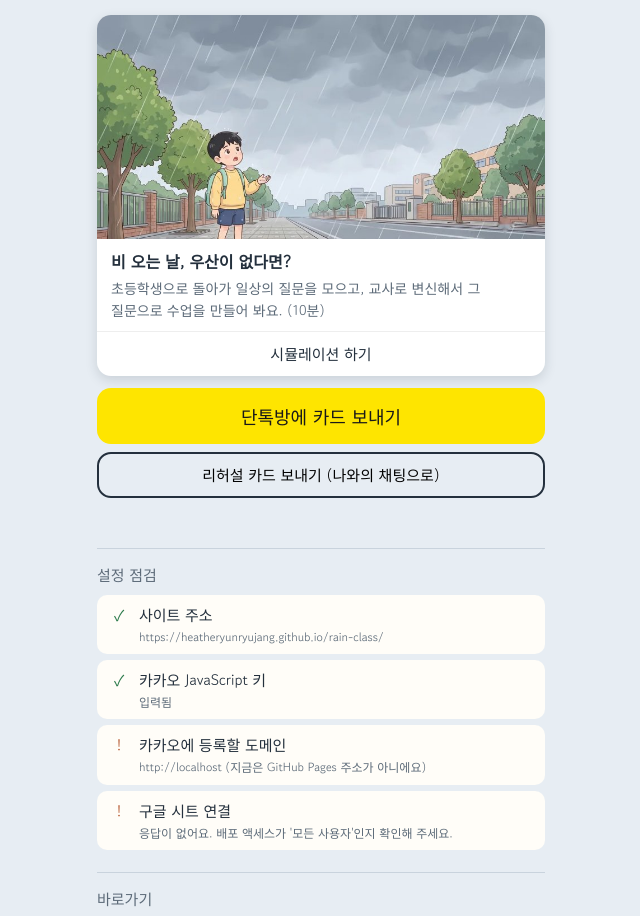
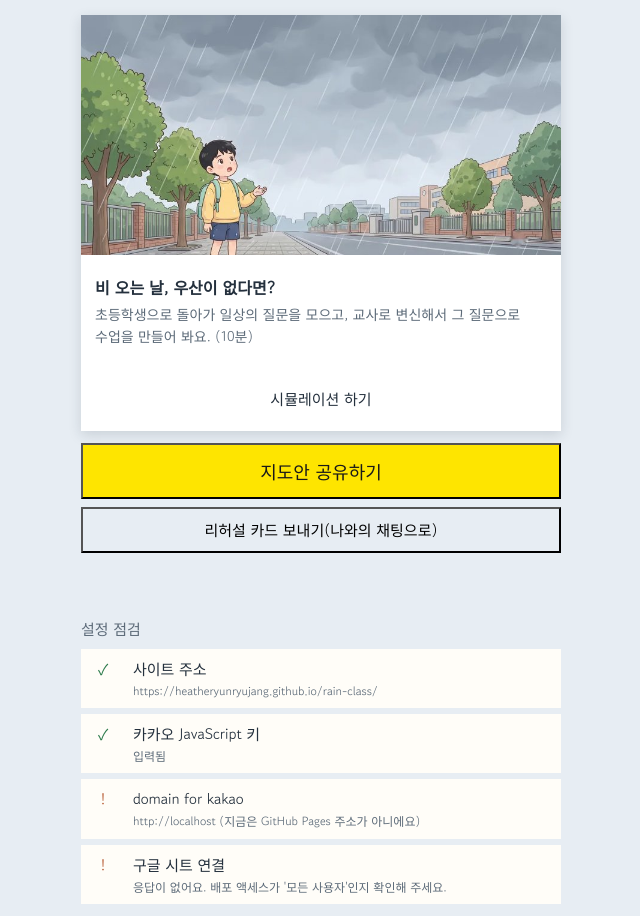
Before and after one commit to heatheryunryujang/rain-class, a plain HTML site: page invite.html in a window 1280 px wide. Shown: the part 90-1006 px from the top of the page, without its empty margins (319-959 px from the left). Drawn offline with Linux system fonts and the light colour scheme; no server answers; a web font is replaced by a local one.

Commit message:
Update invite.html.ver11.17

```diff
--- a/invite.html
+++ b/invite.html
@@ -16,37 +16,37 @@
   --body:"Gowun Dodum","Apple SD Gothic Neo","Malgun Gothic",sans-serif;
   color-scheme:light;
 }
-*{box-sizing:border-box;margin:0;padding:0}
+*{box-sizing:-box;margin:0;padding:0}
 body{background:var(--sky);color:var(--ink);font-family:var(--body);font-size:16px;line-height:1.6;word-break:keep-all;-webkit-text-size-adjust:100%}
 button{font:inherit;cursor:pointer}
-:focus-visible{outline:3px solid var(--sun);outline-offset:2px}
+:focus-visible{outline:3px solid var(--sun);outline-offset:4px}
 main{max-width:480px;margin:0 auto;padding:20px 16px 40px}
 h1{font-family:var(--hand);font-weight:700;font-size:34px;line-height:1.1;margin-bottom:4px}
 .lead{color:var(--soft);margin-bottom:18px}
-.preview{background:#fff;border-radius:14px;overflow:hidden;box-shadow:0 4px 12px rgba(36,48,61,.15);margin-bottom:12px}
+.preview{background:#fff;-radius:18px;overflow:hidden;box-shadow:0 4px 12px rgba(36,48,61,.15);margin-bottom:12px}
 .preview img{display:block;width:100%;aspect-ratio:2/1;object-fit:cover;background:#dfe6ec}
-.preview .t{padding:10px 14px 2px;font-weight:bold}
-.preview .d{padding:0 14px 10px;font-size:14px;color:var(--soft)}
-.preview .b{border-top:1px solid #eee;text-align:center;padding:10px;font-size:15px}
-.send{width:100%;min-height:56px;border:0;border-radius:14px;background:#FEE500;color:#191919;font-size:18px;margin-bottom:8px}
-.sub{width:100%;min-height:46px;border:2px solid var(--ink);border-radius:14px;background:transparent;font-size:15px}
+.preview .t{padding:20px 14px 2px;font-weight:bold}
+.preview .d{padding:0 14px 20px;font-size:14px;color:var(--soft)}
+.preview .b{-top:1px solid #eee;text-align:center;padding:20px;font-size:15px}
+.send{width:100%;min-height:56px;:0;-radius:14px;background:#FEE500;color:#191919;font-size:18px;margin-bottom:8px}
+.sub{width:100%;min-height:46px;:2px solid var(--ink);-radius:14px;background:transparent;font-size:15px}
 .status{min-height:1.4em;font-size:14px;text-align:center;margin:8px 0 18px}
 .status.err{color:var(--warn)} .status.ok{color:var(--ok)}
-h2{font-size:15px;color:var(--soft);font-weight:normal;margin:22px 0 8px;border-top:1px solid var(--line);padding-top:14px}
+h2{font-size:15px;color:var(--soft);font-weight:normal;margin:22px 0 8px;-top:1px solid var(--line);padding-top:14px}
 .checks{list-style:none;display:grid;gap:6px}
-.checks li{display:flex;gap:10px;align-items:baseline;background:var(--paper);border-radius:10px;padding:8px 12px;font-size:15px}
+.checks li{display:flex;gap:20px;align-items:baseline;background:var(--paper);-radius:10px;padding:8px 12px;font-size:15px}
 .checks li i{font-style:normal;flex:none;width:20px;text-align:center}
 .checks li.ok i{color:var(--ok)} .checks li.no i{color:var(--warn)}
 .checks small{display:block;color:var(--soft);font-size:12px;word-break:break-all}
 .links{display:grid;gap:8px}
-.links a{display:block;background:var(--paper);border:2px solid var(--line);border-radius:12px;padding:10px 14px;color:var(--ink);text-decoration:none}
+.links a{display:block;background:var(--paper);:4px solid var(--line);-radius:12px;padding:10px 14px;color:var(--ink);text-decoration:none}
 .links a small{display:block;color:var(--soft);font-size:13px}
 </style>
 </head>
 <body>
 <main>
   <h1>발표자 준비</h1>
-  <p class="lead">발표 직전에 이 화면에서 단톡방으로 카드를 보내요.</p>
+  <p class="lead"> 완성된 카드를 단톡방에 지도안을 보내요.</p>
 
   <div class="preview" aria-hidden="true">
     <img src="images/card.jpg" alt="">
@@ -54,8 +54,8 @@ h2{font-size:15px;color:var(--soft);font-weight:normal;margin:22px 0 8px;border-
     <div class="d" id="pd"></div>
     <div class="b">시뮬레이션 하기</div>
   </div>
-  <button class="send" id="send">단톡방에 카드 보내기</button>
-  <button class="sub" id="sendTest">리허설 카드 보내기 (나와의 채팅으로)</button>
+  <button class="send" id="send"> 지도안 공유하기</button>
+  <button class="sub" id="sendTest"> 리허설 카드 보내기(나와의 채팅으로)</button>
   <div class="status" id="status" role="status"></div>
 
   <h2>설정 점검</h2>
@@ -102,19 +102,19 @@ function send(test){
       content:{title:(test ? "[리허설] " : "") + CARD.title, description:CARD.desc, imageUrl:BASE + "images/card.jpg", link:{mobileWebUrl:url, webUrl:url}},
       buttons:[{title:"시뮬레이션 하기", link:{mobileWebUrl:url, webUrl:url}}]
     });
-    status("카카오톡이 열리면 보낼 방을 골라 주세요.", "ok");
+    status("메시지를 전송할 채팅방을 골라 주세요.", "ok");
   }).catch(function(e){ status(e.message || "카카오 공유를 열지 못했어요.", "err"); });
 }
 $("send").addEventListener("click", function(){ send(false); });
 $("sendTest").addEventListener("click", function(){ send(true); });
 
-/* 설정 점검 */
+/* setting for inspection */
 function row(ok, t, s){ return '<li class="' + (ok ? "ok" : "no") + '"><i>' + (ok ? "✓" : "!") + '</i><span>' + t + (s ? '<small>' + s + '</small>' : "") + '</span></li>'; }
 var onPages = /github\.io$/.test(location.hostname);
 var list = [
   row(!!CFG.SITE_URL && /\/$/.test(CFG.SITE_URL), "사이트 주소", CFG.SITE_URL ? CFG.SITE_URL + (/\/$/.test(CFG.SITE_URL) ? "" : "  ← 끝에 / 를 붙여 주세요") : "config.js의 SITE_URL이 비어 있어요"),
   row(!!CFG.KAKAO_JS_KEY, "카카오 JavaScript 키", CFG.KAKAO_JS_KEY ? "입력됨" : "config.js의 KAKAO_JS_KEY가 비어 있어요"),
-  row(onPages || location.protocol === "https:", "카카오에 등록할 도메인", location.origin + (onPages ? "" : "  (지금은 GitHub Pages 주소가 아니에요)")),
+  row(onPages || location.protocol === "https:", "domain for kakao", location.origin + (onPages ? "" : "  (지금은 GitHub Pages 주소가 아니에요)")),
   '<li id="ping" class="no"><i>…</i><span>구글 시트 연결<small>' + (CFG.SCRIPT_URL ? "확인하는 중" : "config.js의 SCRIPT_URL이 비어 있어요") + '</small></span></li>'
 ];
 $("checks").innerHTML = list.join("");
```
